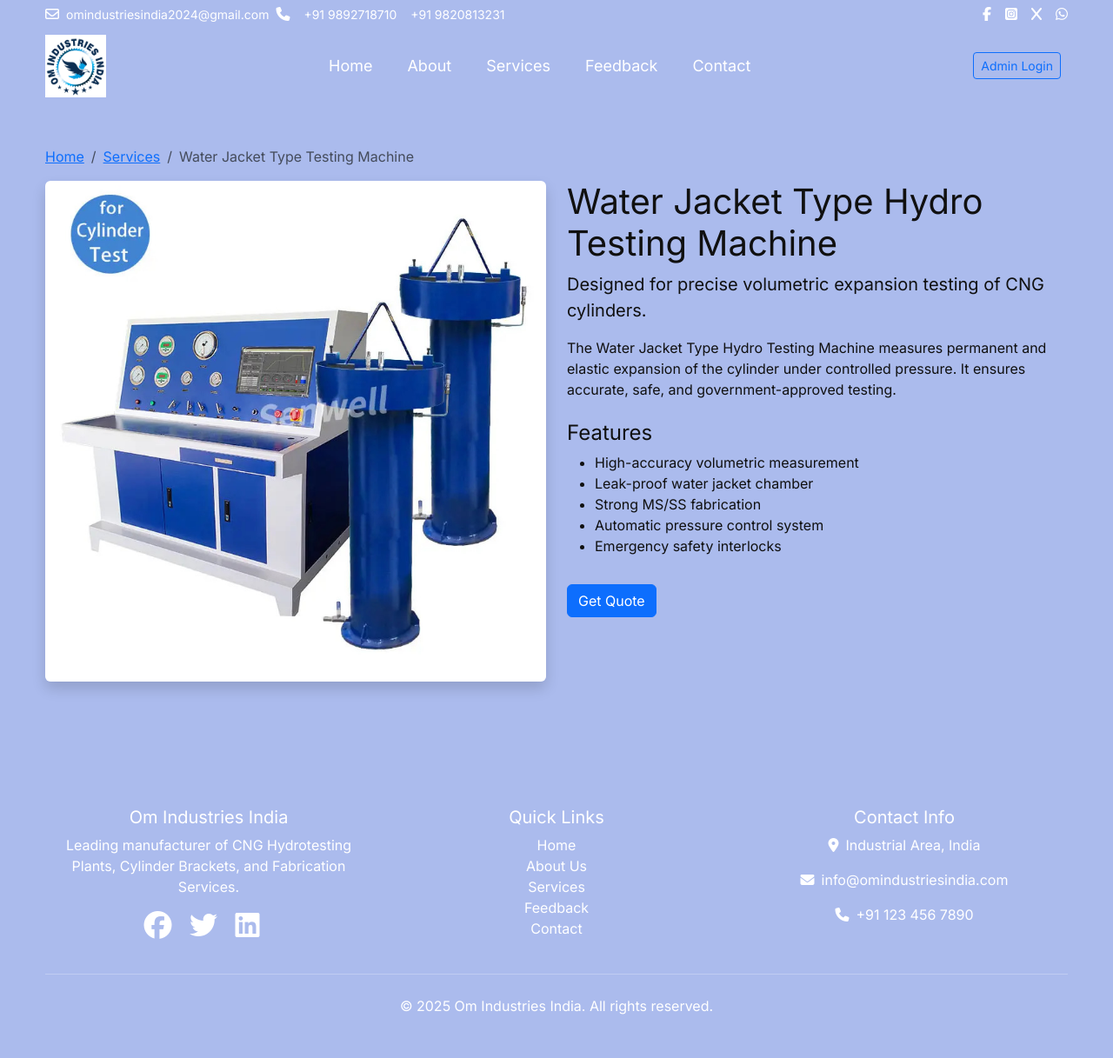
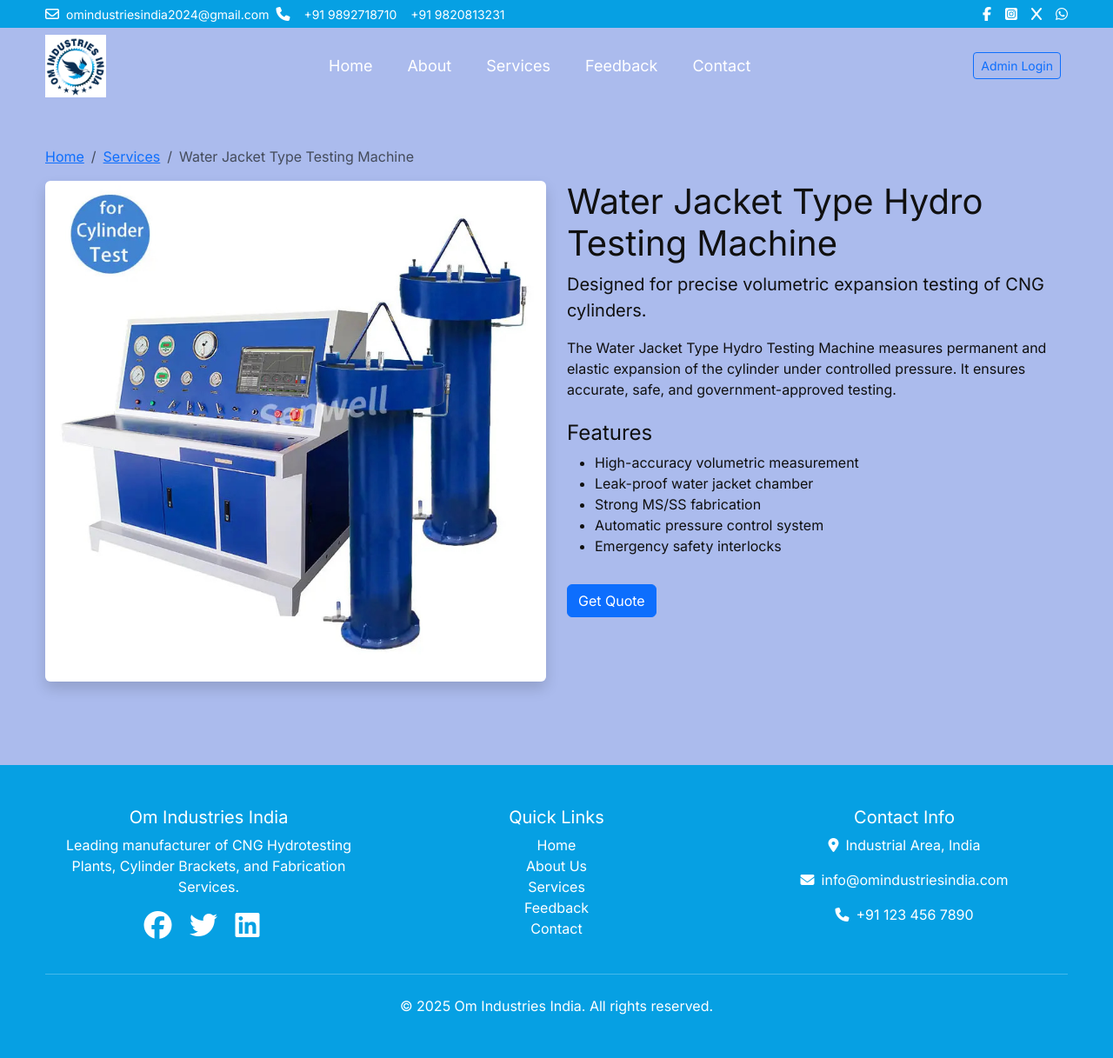
Before and after one commit to yadav-v/OmIndustriesIndia, a Flask app: page /degassing in a window 1280 px wide. Shown: the whole page at 87% size. Run offline with Flask 3, Linux system fonts and the light colour scheme; some libraries are stand-ins or nearby versions.

Commit message:
Update style.css

```diff
--- a/static/css/style.css
+++ b/static/css/style.css
@@ -17,7 +17,7 @@ body {
   width: 100%;
 }
 .bg-dark{
-  background-color: #abbbed!important;
+  background-color:  #06a0e3!important;
 }
 .bg-primary{
   background-color: #abbbed!important;
```
